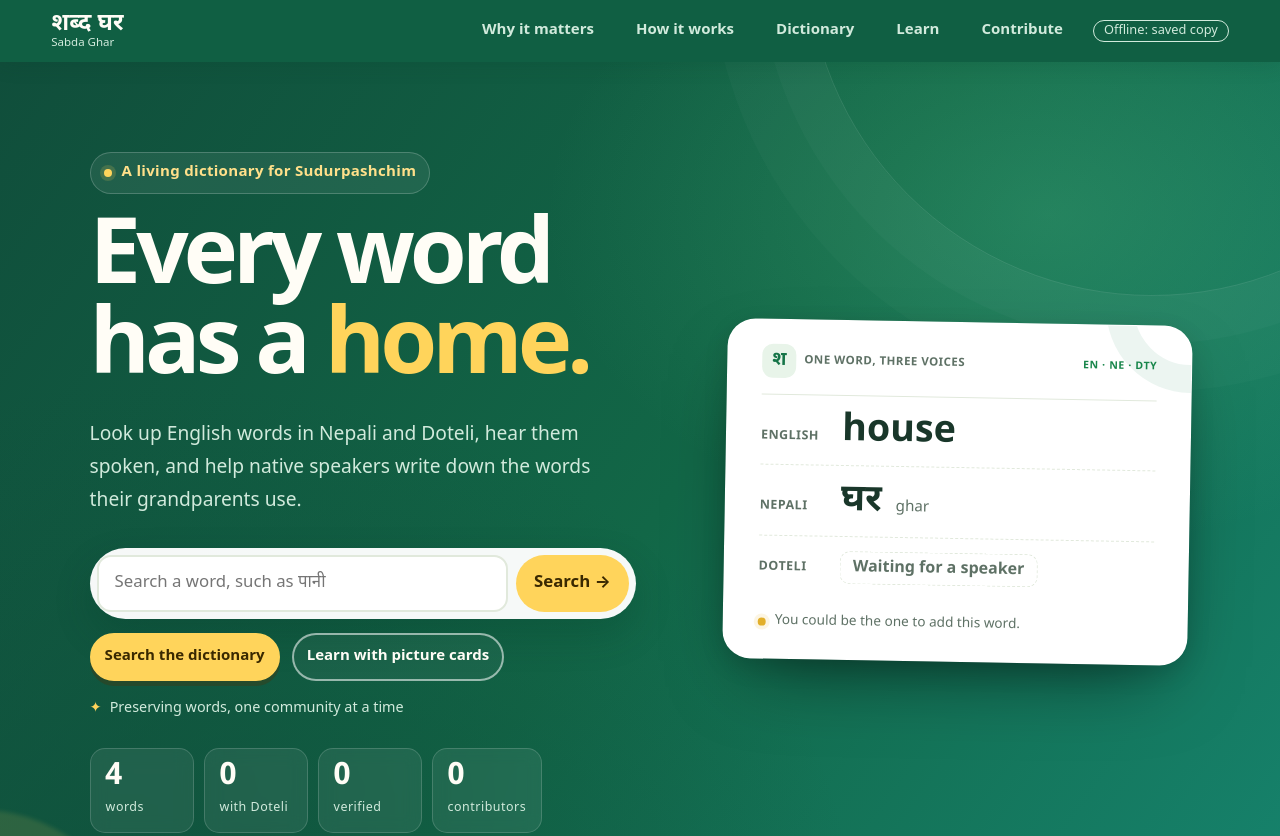
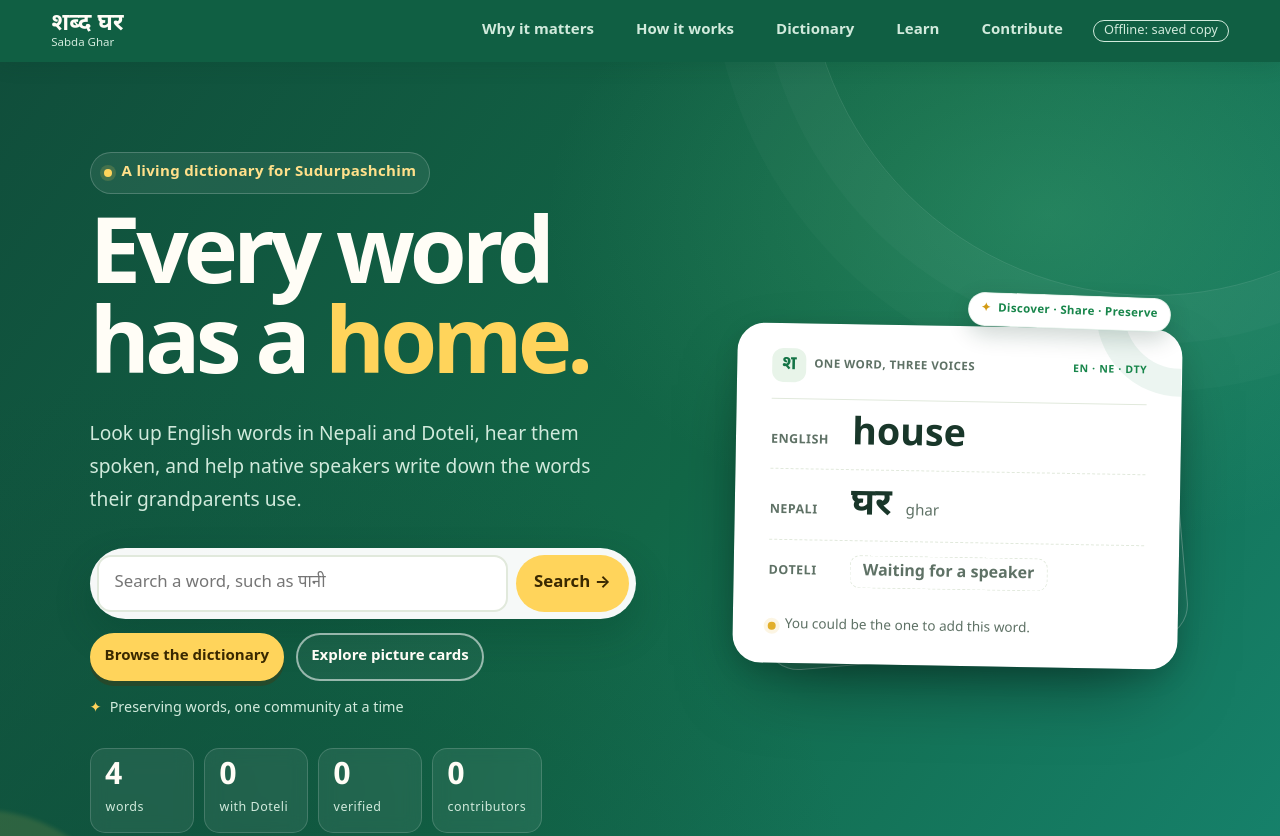
Before and after one commit to PJs-World/Prativa-Joshi-sabda-ghar, a website: page index.html in a window 1280 px wide. Shown: the top 836 px of the page. Drawn offline with Linux system fonts and the light colour scheme; no server answers.

Commit message:
feat: update hero section layout and enhance visual elements

```diff
--- a/css/style.css
+++ b/css/style.css
@@ -64,7 +64,18 @@ button.danger{border-color:var(--danger);color:var(--danger)}
 .hero::before{width:min(54vw,700px);aspect-ratio:1;border:1px solid rgba(255,255,255,.11);border-radius:50%;
   right:-17%;top:-54%;box-shadow:0 0 0 48px rgba(255,255,255,.025),0 0 0 96px rgba(255,255,255,.02)}
 .hero::after{width:320px;height:320px;left:-180px;bottom:-220px;border-radius:50%;background:rgba(255,212,91,.12);filter:blur(2px)}
-.hero-text,.hero-card{position:relative;max-width:590px;width:100%;justify-self:center}
+.hero-text,.hero-visual{position:relative;max-width:590px;width:100%;justify-self:center}
+.hero-visual{isolation:isolate;padding:24px 10px 16px}
+.hero-visual::before,.hero-visual::after{position:absolute;z-index:-1;content:"";pointer-events:none}
+.hero-visual::before{inset:42px 12px 27px 28px;border:1px solid rgba(255,255,255,.28);border-radius:34px;
+  background:linear-gradient(145deg,rgba(255,255,255,.11),rgba(255,255,255,.025));transform:rotate(-5deg)}
+.hero-visual::after{width:150px;aspect-ratio:1;right:2%;top:0;border-radius:50%;
+  background:radial-gradient(circle,rgba(255,212,91,.25),rgba(255,212,91,0) 70%)}
+.hero-sticker{position:absolute;z-index:3;top:-7px;right:20px;display:inline-flex;align-items:center;gap:7px;
+  padding:7px 12px;border:1px solid rgba(24,134,75,.12);border-radius:999px;background:var(--card-bg);
+  color:var(--primary);box-shadow:0 8px 22px rgba(8,48,33,.2);font-size:.72rem;font-weight:800;
+  letter-spacing:.03em;transform:rotate(2deg)}
+.hero-sticker span{color:#d39b14}
 .kicker{display:inline-flex;align-items:center;gap:10px;color:#ffe08a;font-size:.94rem;font-weight:700;
   letter-spacing:.02em;margin-bottom:22px;padding:8px 13px;border:1px solid rgba(255,255,255,.2);
   border-radius:999px;background:rgba(255,255,255,.07)}
--- a/index.html
+++ b/index.html
@@ -41,19 +41,22 @@
         <button type="submit" aria-label="Search">Search <span aria-hidden="true">→</span></button>
       </form>
       <div class="cta">
-        <a class="btn primary" href="#dictionary">Search the dictionary</a>
-        <a class="btn ghost" href="learn.html">Learn with picture cards</a>
+        <a class="btn primary" href="#dictionary">Browse the dictionary</a>
+        <a class="btn ghost" href="learn.html">Explore picture cards</a>
       </div>
       <p class="hero-note"><span aria-hidden="true">✦</span> Preserving words, one community at a time</p>
       <div class="live" id="stats" aria-live="polite"></div>
     </div>
 
+    <div class="hero-visual">
+      <span class="hero-sticker"><span aria-hidden="true">✦</span> Discover · Share · Preserve</span>
       <div class="hero-card" role="img" aria-label="Example: an English word shown with its Nepali and Doteli translations">
         <div class="hc-topline"><span class="hc-mark" aria-hidden="true">श</span><span class="hc-caption">One word, three voices</span><span class="hc-languages">EN · NE · DTY</span></div>
         <div class="hc-row"><span class="hc-tag">English</span><span class="hc-word" id="hEn">water</span></div>
         <div class="hc-row"><span class="hc-tag">Nepali</span><span class="hc-word" id="hNe" lang="ne">पानी</span><span class="hc-rom" id="hRom">pani</span></div>
         <div class="hc-row"><span class="hc-tag">Doteli</span><span class="hc-word" id="hDo" lang="ne"></span></div>
         <p class="hc-foot"><span class="hc-foot-dot" aria-hidden="true"></span><span id="hFoot"></span></p>
+      </div>
     </div>
   </section>
   <div class="band" aria-hidden="true"></div>
--- a/sw.js
+++ b/sw.js
@@ -1,7 +1,7 @@
 // Caches the app shell so the page opens with no internet.
 // Word data is handled by script.js (saved copy in localStorage).
 // Bump CACHE whenever a cached front-end asset changes.
-const CACHE = "sabda-ghar-v28";
+const CACHE = "sabda-ghar-v29";
 const ASSETS = ["./", "index.html", "json.js", "css/style.css", "scripts/script.js", "manifest.json",
   "learn.html", "css/learn.css", "data/cards.json", "scripts/engine.js", "scripts/learn.js",
   "icons/icon.svg", "icons/icon-192.png", "icons/icon-512.png", "icons/icon-maskable-512.png"];
```
Lines whose indentation alone changed are shown as unchanged.
